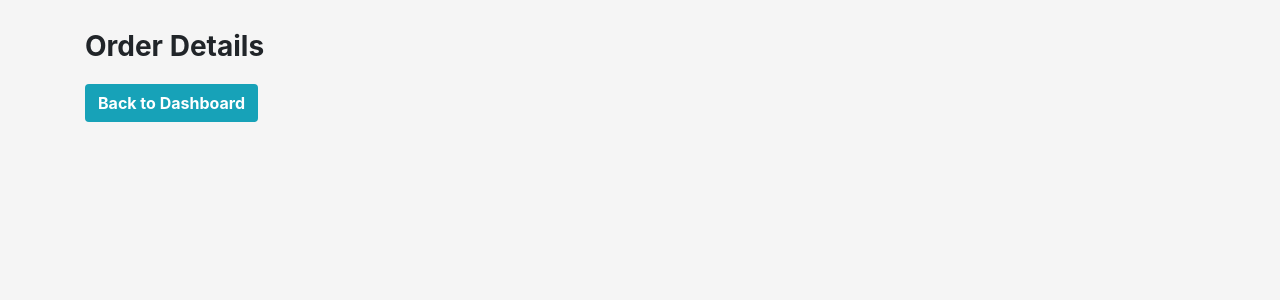
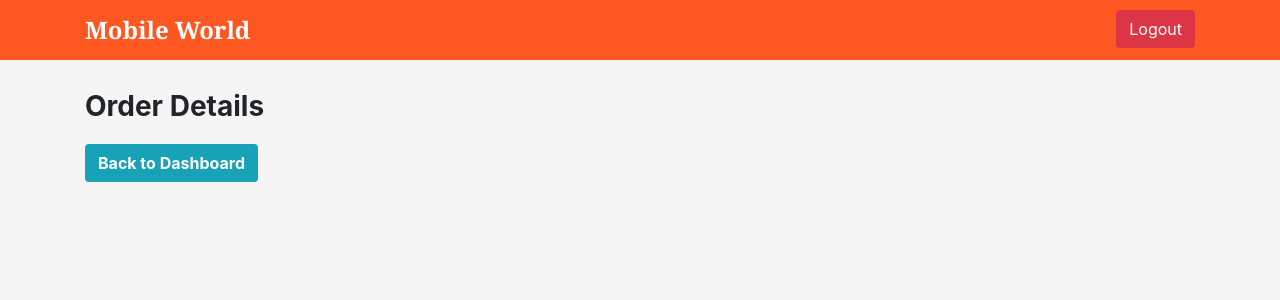
Before and after one commit to JoyceMK/Ecommerce-using-Flask, a Flask app: page /order_details in a window 1280 px wide. Shown: the top 300 px of the page. Run offline with Flask 3, Linux system fonts and the light colour scheme; the visitor is signed in with stand-in values (Sample User, id 1); data that the repository does not hold is empty; some libraries are stand-ins or nearby versions.

Commit message:
Third Commit

```diff
--- a/app/templates/order_details.html
+++ b/app/templates/order_details.html
@@ -84,10 +84,47 @@
             margin-top: 10px;
             text-align: center;
         }
+        .navbar{
+            background-color: #ff5722;
+            height: 60px;
+            text-align: center;
+            padding-bottom: 40px;
+            color: white;
+        }
+        .logo{
+            padding-top: 10px;
+            font-family: Georgia, 'Times New Roman', Times, serif;
+
+            font-weight: bold;
+        }
     </style>
 </head>
 
 <body>
+    <nav class="navbar navbar-expand-lg navbar-light">
+        <div class="container">
+            <h4 class="logo">Mobile World</h4>
+            <button class="navbar-toggler" type="button" data-toggle="collapse" data-target="#navbarNav" aria-controls="navbarNav" aria-expanded="false" aria-label="Toggle navigation">
+                <span class="navbar-toggler-icon"></span>
+            </button>
+            <div class="collapse navbar-collapse" id="navbarNav">
+                <ul class="navbar-nav ml-auto">
+                    {% for order,user in order %}
+                    <li class="nav-item">
+                        <p class="uname">Welcome, <b>{{ order.user.name }}!</b><p>
+                    </li>
+                    {% endfor %}
+                    <li class="nav-item logout">
+                        <form action="{{ url_for('main.logout') }}" method="GET" style="display: inline;">
+                            <button type="submit" class="btn btn-danger ">Logout</button>
+                        </form>
+                    </li>
+                </ul>
+            </div>
+        </div>
+    </nav>
+
+
     <div class="container">
         <h1>Order Details</h1>
 
--- a/app/views.py
+++ b/app/views.py
@@ -37,7 +37,6 @@ def register():
         new_user = User(name=name, email=email, password=password_hash)
         db.session.add(new_user)
         db.session.commit()
-        flash('Registration successful! You can now log in.', 'success')
         return redirect(url_for('main.login'))
 
     return render_template('register.html')
@@ -47,7 +46,7 @@ def register():
 
 @main.route('/login', methods=['GET', 'POST'])
 def login():
-    if current_user.is_authenticated:  # Prevent logged-in users from accessing login
+    if current_user.is_authenticated:
         flash('You are already logged in.', 'info')
         return redirect(url_for('main.user_dashboard')) if not current_user.is_admin else redirect(url_for('main.admin_dashboard'))
 
@@ -56,16 +55,14 @@ def login():
         password = request.form.get('password')
         user = User.query.filter_by(email=email).first()
 
-        if user and check_password_hash(user.password, password):  # Validate credentials
-            login_user(user)  # Login user with Flask-Login
+        if user and check_password_hash(user.password, password):
+            login_user(user)
 
-            # Set custom session attributes
             session['user_id'] = user.id
             session['is_admin'] = user.is_admin
 
             flash('Login successful!', 'success')
 
-            # Redirect based on user role
             return redirect(url_for('main.admin_dashboard' if user.is_admin else 'main.user_dashboard'))
         else:
             flash('Invalid email or password.', 'danger')
@@ -101,37 +98,31 @@ def allowed_file(filename):
 @main.route('/add_product', methods=['GET', 'POST'])
 @login_required
 def add_product():
-    # Check if user is logged in and is an admin
     if 'user_id' not in session or not session.get('is_admin'):
         return redirect(url_for('main.home'))
 
     if request.method == 'POST':
-        # Retrieve form data
         name = request.form['name']
         description = request.form['description']
         price = request.form['price']
 
-        # Handle image upload
         image = request.files['image']
         if image and allowed_file(image.filename):
-            # Secure the filename and save it to the static folder
             filename = secure_filename(image.filename)
             image_path = os.path.join(UPLOAD_FOLDER, filename)
-            image.save(os.path.join('app', image_path))  # Update with actual app directory path
+            image.save(os.path.join('app', image_path))
 
         else:
             flash('Invalid image format. Only PNG, JPG, JPEG, GIF are allowed.', 'danger')
             return redirect(request.url)
 
-        # Create a new Product object
         new_product = Product(
             name=name,
             description=description,
             price=price,
-            image_url=image_path  # Store image path in the database
+            image_url=image_path
         )
 
-        # Add product to the database
         db.session.add(new_product)
         db.session.commit()
 
@@ -149,7 +140,6 @@ def view_orders():
     if 'user_id' not in session or not session.get('is_admin'):
         return redirect(url_for('main.home'))
 
-    # Fetch all orders, joining with the Product and User tables, sorted by order_id
     orders = db.session.query(Order, Product, User).join(Product, Order.product_id == Product.id).join(User, Order.user_id == User.id).order_by(Order.id).all()
     return render_template('admin_ordtl.html', orders=orders)
 
@@ -163,8 +153,7 @@ def view_orders():
 def view_users():
     if 'user_id' not in session or not session.get('is_admin'):
         return redirect(url_for('main.home'))
-    # Fetch all users
-    users = User.query.all()  # Assuming you have a 'User' model
+    users = User.query.all()
     return render_template('admin_users.html', users=users)
 
 
@@ -247,17 +236,14 @@ def confirm_order(product_id):
 @main.route('/order_details')
 @login_required
 def order_details():
-    # Fetch orders for the logged-in user, joining with the Product table to get product details
     orders = db.session.query(Order, Product).join(Product, Order.product_id == Product.id) \
         .filter(Order.user_id == current_user.id) \
-        .order_by(desc(Order.created_at))  # Sort orders by created_at in descending order
+        .order_by(desc(Order.created_at))
 
-    # Convert created_at to local timezone (Asia/Kolkata in this example)
-    local_tz = timezone('Asia/Kolkata')  # Replace with your local timezone if needed
+    local_tz = timezone('Asia/Kolkata')
     orders_list = orders.all()
 
     for order, product in orders_list:
-        # Convert created_at from UTC to local timezone
         order.created_at = order.created_at.astimezone(local_tz)
 
     return render_template('order_details.html', orders=orders_list)
@@ -272,7 +258,6 @@ def cancel_order(order_id):
 
     if order:
         try:
-            # Delete the order
             db.session.delete(order)
             db.session.commit()
             flash('Your order has been successfully canceled.', 'success')
@@ -282,7 +267,6 @@ def cancel_order(order_id):
     else:
         flash('Order not found!', 'danger')
 
-    # Redirect back to the orders page with the modal showing
     return redirect(url_for('main.order_details'))
 
 
```
Also changed, not shown: app/templates/register.html (+25 -0 lines).
